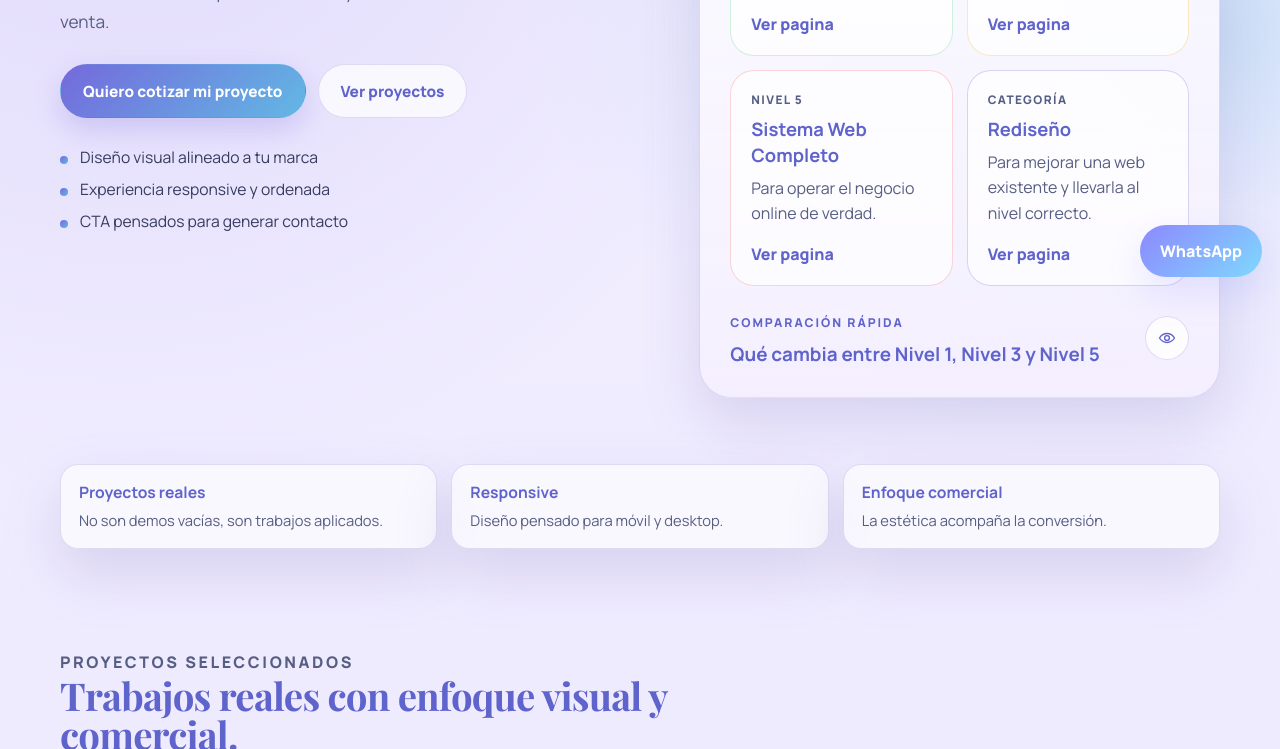
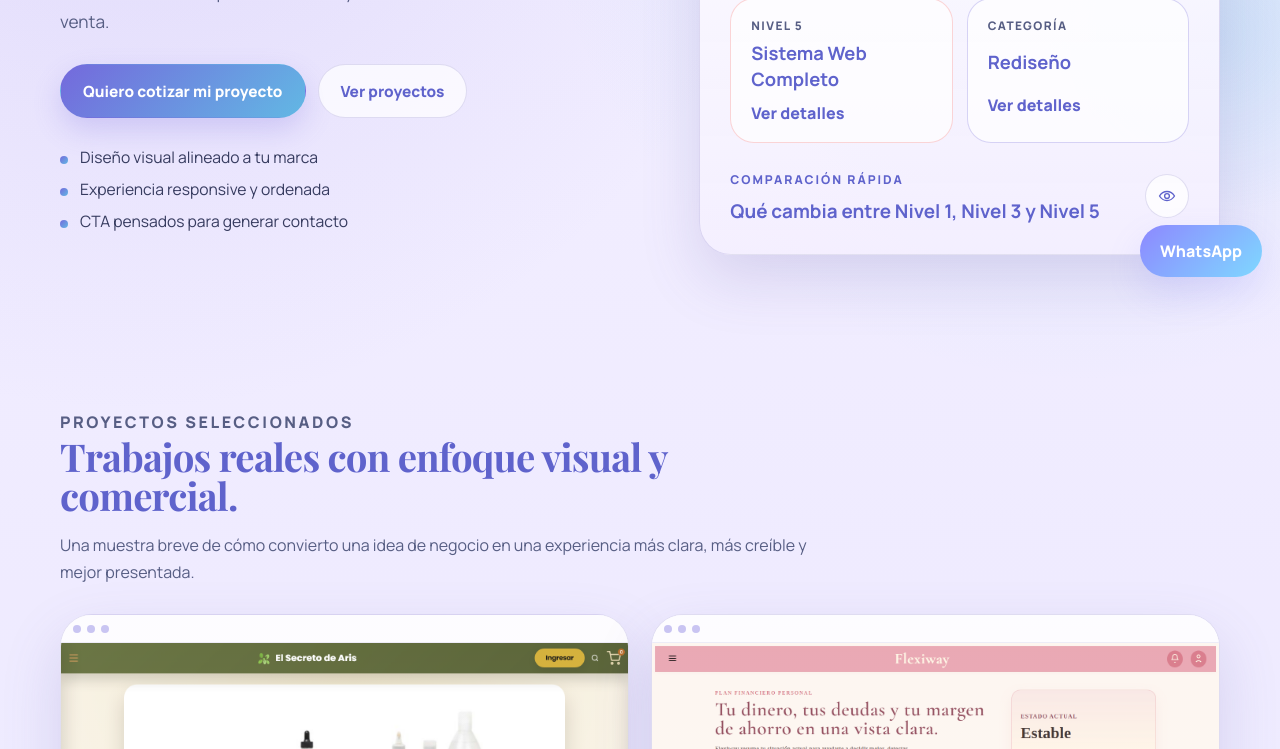
Before and after one commit to AmerlyCruz/Soul-Crystal-Works, a website: page index.html in a window 1280 px wide. Shown: the part 505-1254 px from the top of the page. Drawn offline with nearby package versions, Linux system fonts and the light colour scheme.

Commit message:
Simplify service cards on home

```diff
--- a/index.html
+++ b/index.html
@@ -71,26 +71,22 @@
             <a href="landing-page.html" class="service-link-card service-link-card--green" data-track="service_page_open" data-track-label="landing-page">
               <span class="service-link-card__level">Nivel 1</span>
               <strong>Landing Page</strong>
-              <p>Para existir online y captar clientes.</p>
-              <span class="service-link-card__meta">Ver pagina</span>
+              <span class="service-link-card__meta">Ver detalles</span>
             </a>
             <a href="ecommerce.html" class="service-link-card service-link-card--gold" data-track="service_page_open" data-track-label="ecommerce">
               <span class="service-link-card__level">Nivel 3</span>
               <strong>Ecommerce</strong>
-              <p>Para mostrar productos y vender por WhatsApp.</p>
-              <span class="service-link-card__meta">Ver pagina</span>
+              <span class="service-link-card__meta">Ver detalles</span>
             </a>
             <a href="sistema-web.html" class="service-link-card service-link-card--red" data-track="service_page_open" data-track-label="sistema-web">
               <span class="service-link-card__level">Nivel 5</span>
               <strong>Sistema Web Completo</strong>
-              <p>Para operar el negocio online de verdad.</p>
-              <span class="service-link-card__meta">Ver pagina</span>
+              <span class="service-link-card__meta">Ver detalles</span>
             </a>
             <a href="rediseno.html" class="service-link-card service-link-card--violet" data-track="service_page_open" data-track-label="rediseño">
               <span class="service-link-card__level">Categoría</span>
               <strong>Rediseño</strong>
-              <p>Para mejorar una web existente y llevarla al nivel correcto.</p>
-              <span class="service-link-card__meta">Ver pagina</span>
+              <span class="service-link-card__meta">Ver detalles</span>
             </a>
           </div>
 
@@ -138,21 +134,6 @@
             </div>
           </div>
         </article>
-      </div>
-    </section>
-
-    <section class="trust-bar section-shell reveal" aria-label="Señales de confianza">
-      <div class="trust-bar__item">
-        <strong>Proyectos reales</strong>
-        <span>No son demos vacías, son trabajos aplicados.</span>
-      </div>
-      <div class="trust-bar__item">
-        <strong>Responsive</strong>
-        <span>Diseño pensado para móvil y desktop.</span>
-      </div>
-      <div class="trust-bar__item">
-        <strong>Enfoque comercial</strong>
-        <span>La estética acompaña la conversión.</span>
       </div>
     </section>
 
--- a/styles.css
+++ b/styles.css
@@ -772,8 +772,8 @@ a {
 
 .service-link-card {
   display: grid;
-  gap: 8px;
-  padding: 20px;
+  gap: 6px;
+  padding: 18px 20px;
   border: 1px solid var(--border);
   border-radius: var(--radius-lg);
   background: rgba(255, 255, 255, 0.68);
@@ -811,7 +811,7 @@ a {
 }
 
 .service-link-card__meta {
-  margin-top: 8px;
+  margin-top: 4px;
   color: var(--heading);
   font-weight: 800;
 }
```
